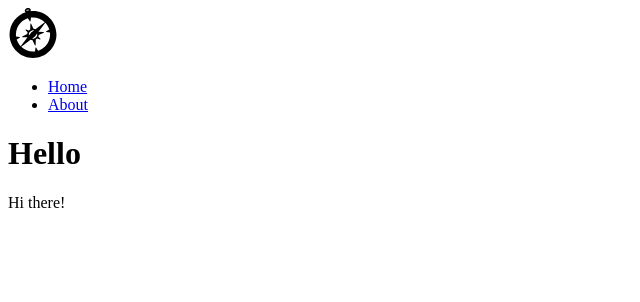
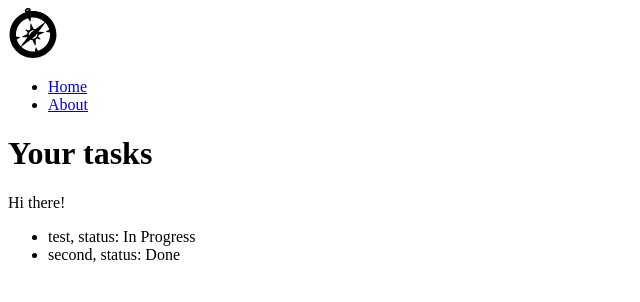
Before and after one commit to rjNemo/react_template, a React (Create React App) app: page / in a window 1280 px wide. Shown: the top 302 px of the page, without its empty margins (0-640 px from the left). Built offline with nearby package versions, Linux system fonts and the light colour scheme.

Commit message:
introduce containers and core folders

```diff
--- a/src/Router.tsx
+++ b/src/Router.tsx
@@ -1,8 +1,8 @@
 import React, { FC } from 'react';
 import { Route, Switch } from 'react-router-dom';
 
-import { Home } from './components/Home';
 import { About } from './components/About';
+import { Home } from './containers/Home';
 
 const Router: FC = () => (
   <Switch>
--- a/src/components/Home.tsx
+++ /dev/null
@@ -1,8 +0,0 @@
-import React, { FC } from 'react';
-
-export const Home: FC = () => (
-  <div>
-    <h1>Hello</h1>
-    <p>Hi there!</p>
-  </div>
-);
--- /dev/null
+++ b/src/components/TodoList.tsx
@@ -0,0 +1,20 @@
+import React, { FC } from 'react';
+import Todo from '../core/models/todo';
+
+interface Props {
+  todos: Todo[];
+}
+
+export const TodoList: FC<Props> = ({ todos }) => (
+  <div>
+    <h1>Your tasks</h1>
+    <p>Hi there!</p>
+    <ul>
+      {todos.map((todo) => (
+        <li key={todo.id}>
+          {todo.title}, status: {todo.isDone ? 'Done' : 'In Progress'}
+        </li>
+      ))}
+    </ul>
+  </div>
+);
--- /dev/null
+++ b/src/containers/Home.tsx
@@ -0,0 +1,9 @@
+import React, { FC } from 'react';
+
+import { listTodos } from '../core/services/todo';
+import { TodoList } from '../components/TodoList';
+
+export const Home: FC = () => {
+  const todos = listTodos();
+  return <TodoList todos={todos} />;
+};
--- /dev/null
+++ b/src/core/models/todo.ts
@@ -0,0 +1,5 @@
+export default interface Todo {
+  id: string;
+  title: string;
+  isDone: boolean;
+}
--- /dev/null
+++ b/src/core/services/todo.ts
@@ -0,0 +1,17 @@
+import Todo from '../models/todo';
+
+export const listTodos = (): Todo[] => {
+  console.log('create list');
+  return [
+    {
+      id: '1',
+      title: 'test',
+      isDone: false
+    },
+    {
+      id: '2',
+      title: 'second',
+      isDone: true
+    }
+  ];
+};
```
Also changed, not shown: .eslintrc.js.
